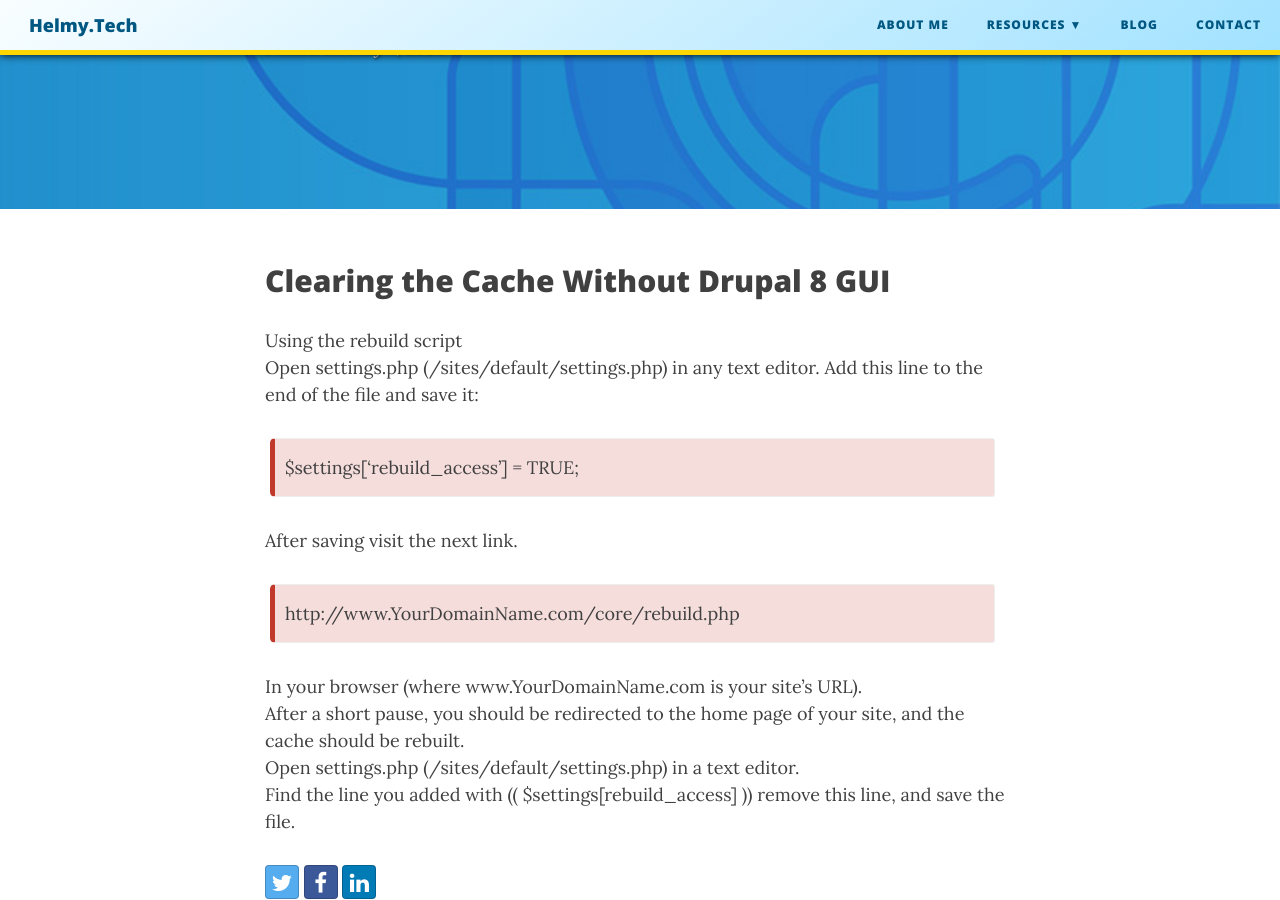
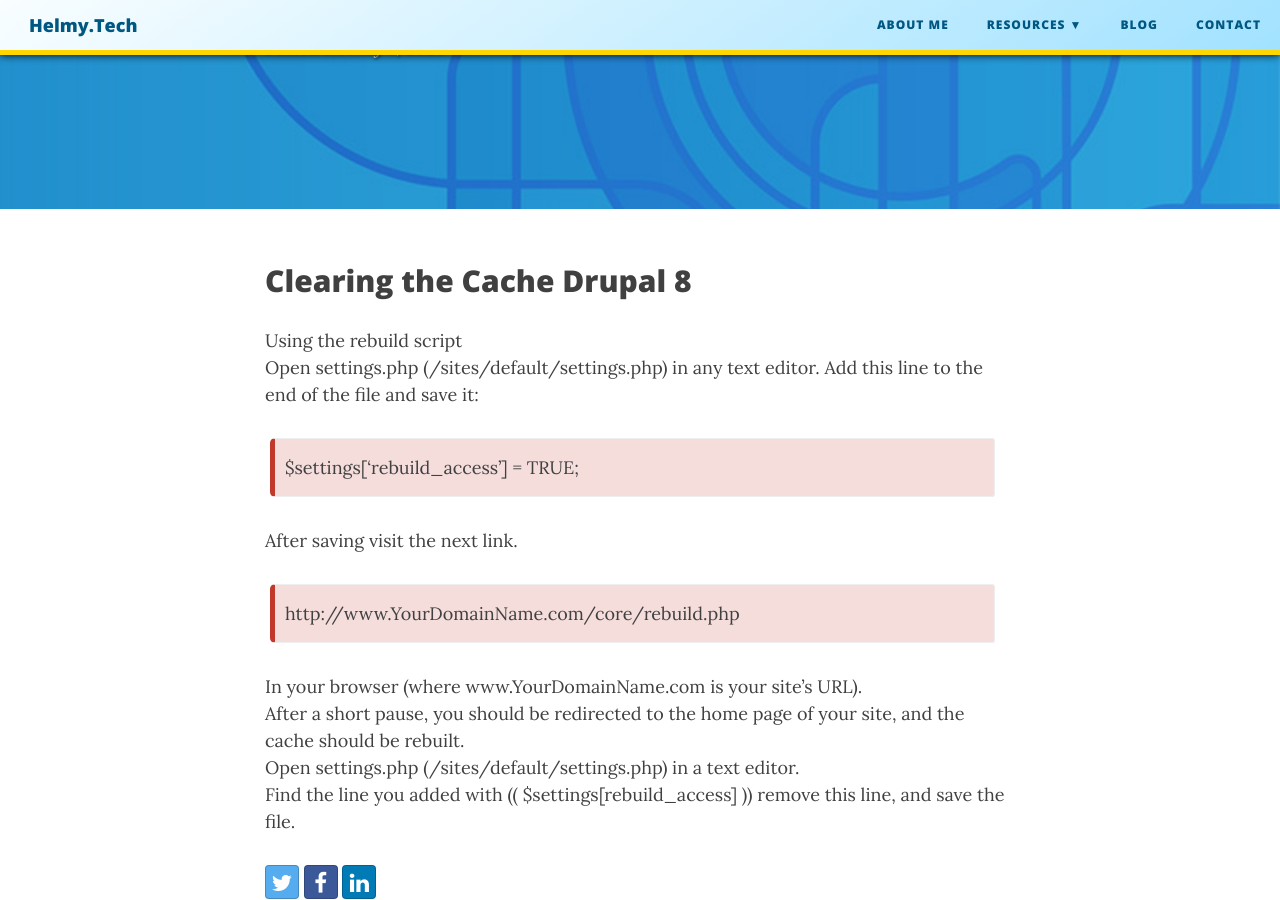
Before and after one commit to M-Helmy/m-helmy.github.io, a Jekyll site: the page built from _posts/2020-05-07-Drupal 8 Clearing the Cache.md, in a window 1280 px wide and 900 px high, scrolled down 322 px. Built offline with Jekyll 4.4.1, drawn with Linux system fonts in a browser that asks for light colours; nearby versions of some CDN libraries.

Commit message:
Update 2020-05-07-Drupal 8 Clearing the Cache.md

```diff
--- a/_posts/2020-05-07-Drupal 8 Clearing the Cache.md
+++ b/_posts/2020-05-07-Drupal 8 Clearing the Cache.md
@@ -6,7 +6,7 @@
 bigimg: /img/Drupal8.jpg
 ---
 
-## Clearing the Cache Without Drupal 8 GUI <br/>
+## Clearing the Cache Drupal 8 <br/>
 
 Using the rebuild script<br/>
 Open settings.php (/sites/default/settings.php) in any text editor. Add this line to the end of the file and save it:<br/>
```
